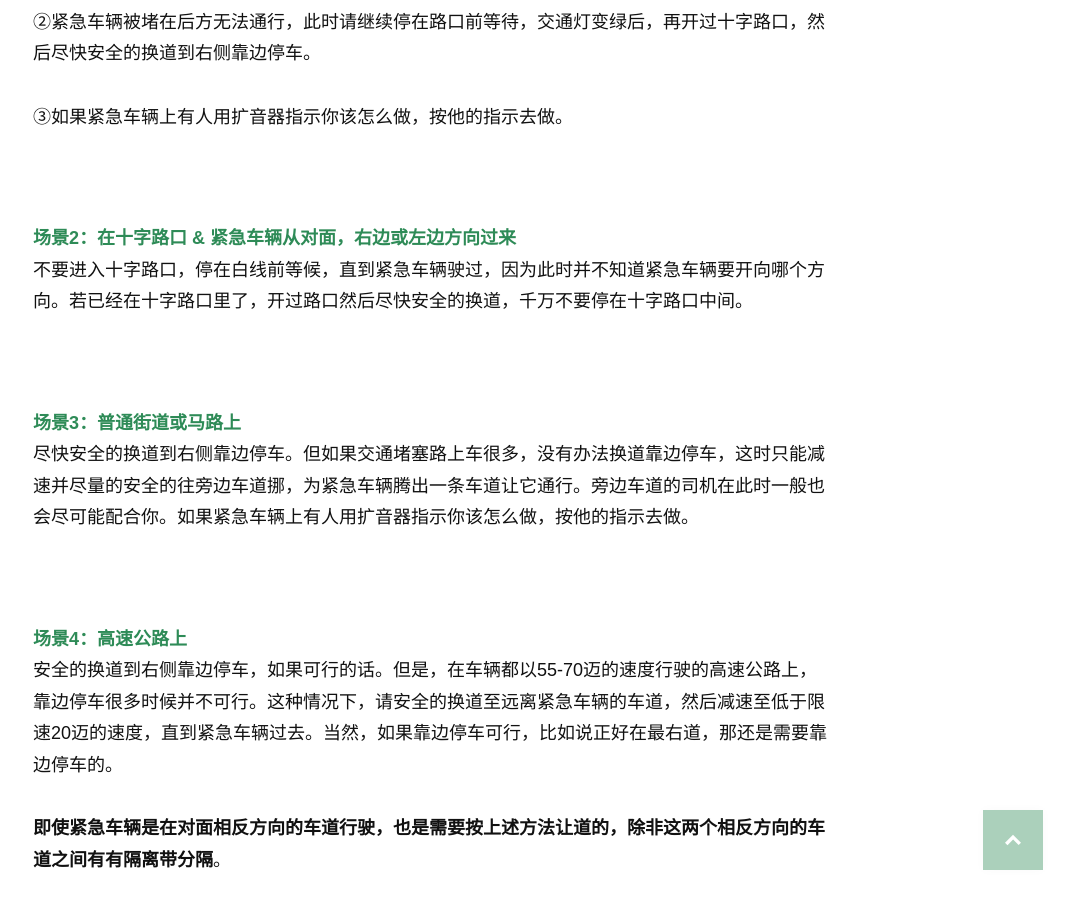
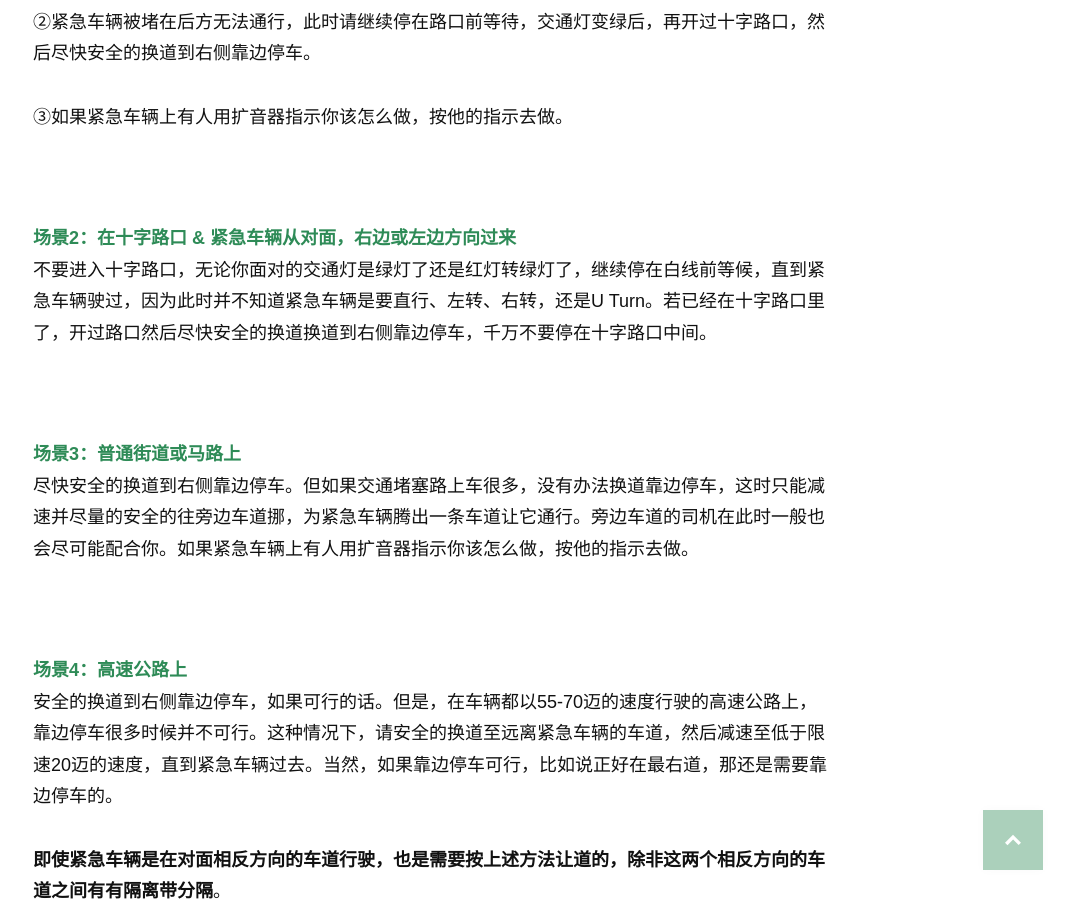
Before and after one commit to wolfwifee/wolfwifee.github.com, a Jekyll site: the page built from _posts/2016-04-13-what-to-do-when-sees-an-oncoming-emergency-vehicle.md, in a window 1280 px wide and 900 px high, scrolled down 1553 px. Shown: the whole window, without its empty margins (207-1280 px from the left). Built offline with Jekyll 4.4.1, drawn with Linux system fonts in a browser that asks for light colours; nearby versions of some CDN libraries; some web fonts are replaced; comment, search, counter and statistics services are not loaded.

Commit message:
Update 2016-04-13-what-to-do-when-sees-an-oncoming-emergency-vehicle.md

```diff
--- a/_posts/2016-04-13-what-to-do-when-sees-an-oncoming-emergency-vehicle.md
+++ b/_posts/2016-04-13-what-to-do-when-sees-an-oncoming-emergency-vehicle.md
@@ -44,7 +44,7 @@ date: 2016-04-14
 <p style="margin-bottom:90px"></p>
 
 <span style="color:#2e8b57">**场景2：在十字路口 & 紧急车辆从对面，右边或左边方向过来**</span><br>
-不要进入十字路口，停在白线前等候，直到紧急车辆驶过，因为此时并不知道紧急车辆要开向哪个方向。若已经在十字路口里了，开过路口然后尽快安全的换道，千万不要停在十字路口中间。
+不要进入十字路口，无论你面对的交通灯是绿灯了还是红灯转绿灯了，继续停在白线前等候，直到紧急车辆驶过，因为此时并不知道紧急车辆是要直行、左转、右转，还是U Turn。若已经在十字路口里了，开过路口然后尽快安全的换道换道到右侧靠边停车，千万不要停在十字路口中间。
 
 <p style="margin-bottom:90px"></p>
 
```
